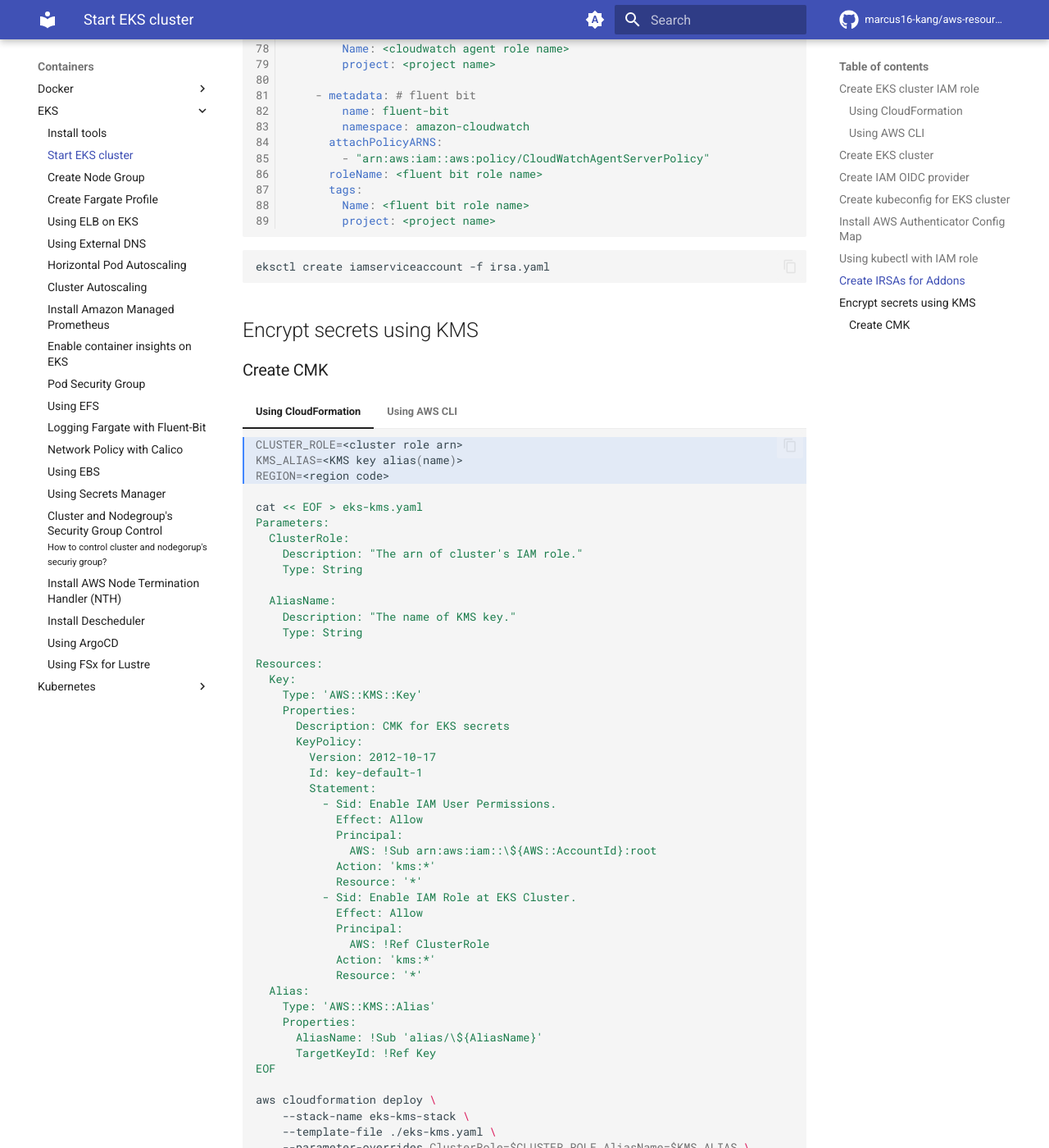
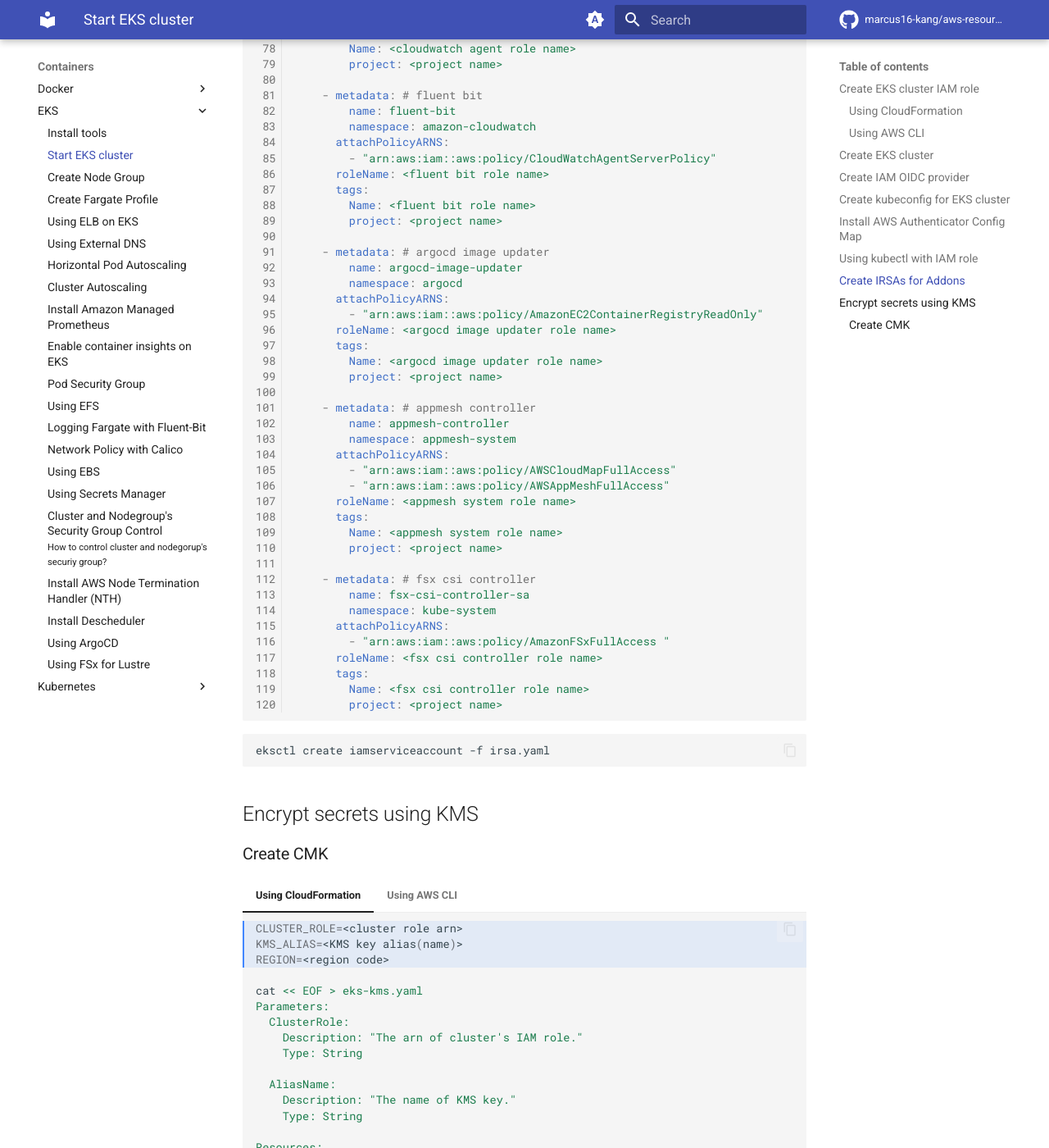
Before and after one commit to dev-sjlee/aws-resources-example, an MkDocs documentation site: the page built from docs/Containers/EKS/02-start-eks-cluster.md, in a window 1280 px wide and 1400 px high, scrolled down 5067 px. Shown: the whole window at 82% size. Built offline with MkDocs 1.6.1 and Material for MkDocs 9.7.7, drawn with Linux system fonts in a browser that asks for light colours; comment, search, counter and statistics services are not loaded.

Commit message:
FIx eks0.1 to eks03.

````diff
--- a/docs/Containers/EKS/02-start-eks-cluster.md
+++ b/docs/Containers/EKS/02-start-eks-cluster.md
@@ -333,6 +333,37 @@
       tags:
         Name: <fluent bit role name>
         project: <project name>
+
+    - metadata: # argocd image updater
+        name: argocd-image-updater
+        namespace: argocd
+      attachPolicyARNS:
+        - "arn:aws:iam::aws:policy/AmazonEC2ContainerRegistryReadOnly"
+      roleName: <argocd image updater role name>
+      tags:
+        Name: <argocd image updater role name>
+        project: <project name>
+
+    - metadata: # appmesh controller
+        name: appmesh-controller
+        namespace: appmesh-system
+      attachPolicyARNS:
+        - "arn:aws:iam::aws:policy/AWSCloudMapFullAccess"
+        - "arn:aws:iam::aws:policy/AWSAppMeshFullAccess"
+      roleName: <appmesh system role name>
+      tags:
+        Name: <appmesh system role name>
+        project: <project name>
+
+    - metadata: # fsx csi controller
+        name: fsx-csi-controller-sa
+        namespace: kube-system
+      attachPolicyARNS:
+        - "arn:aws:iam::aws:policy/AmazonFSxFullAccess "
+      roleName: <fsx csi controller role name>
+      tags:
+        Name: <fsx csi controller role name>
+        project: <project name>
 ```
 
 ``` shell
````
Also changed, not shown: docs/Containers/EKS/01-install-tools.md (+31 -5 lines), docs/Containers/EKS/03-create-node-group.md (+2 -2 lines).
